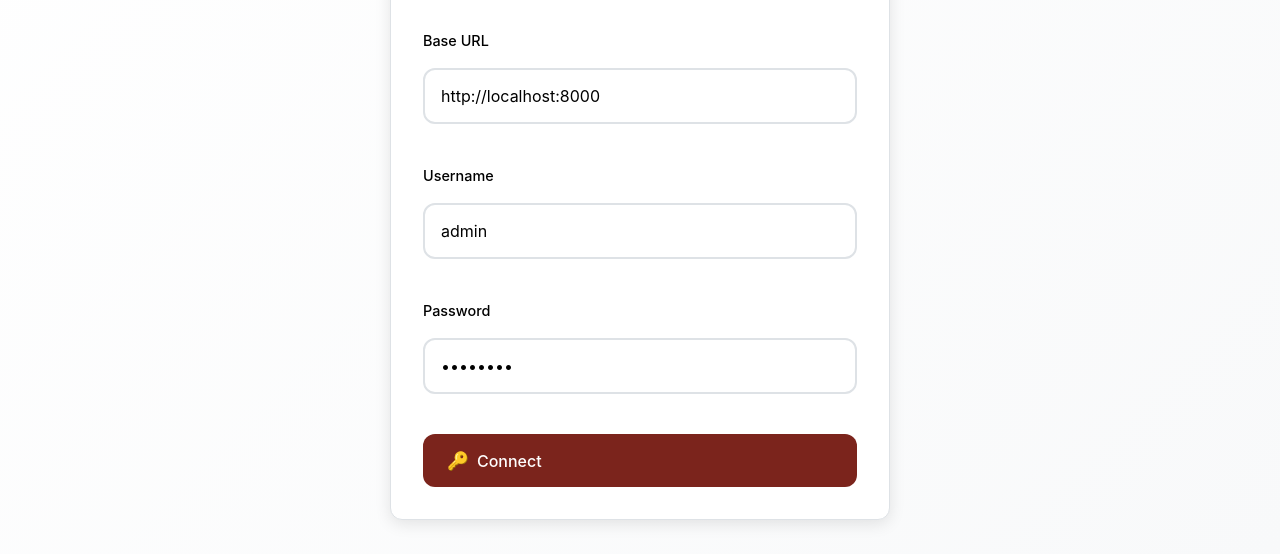
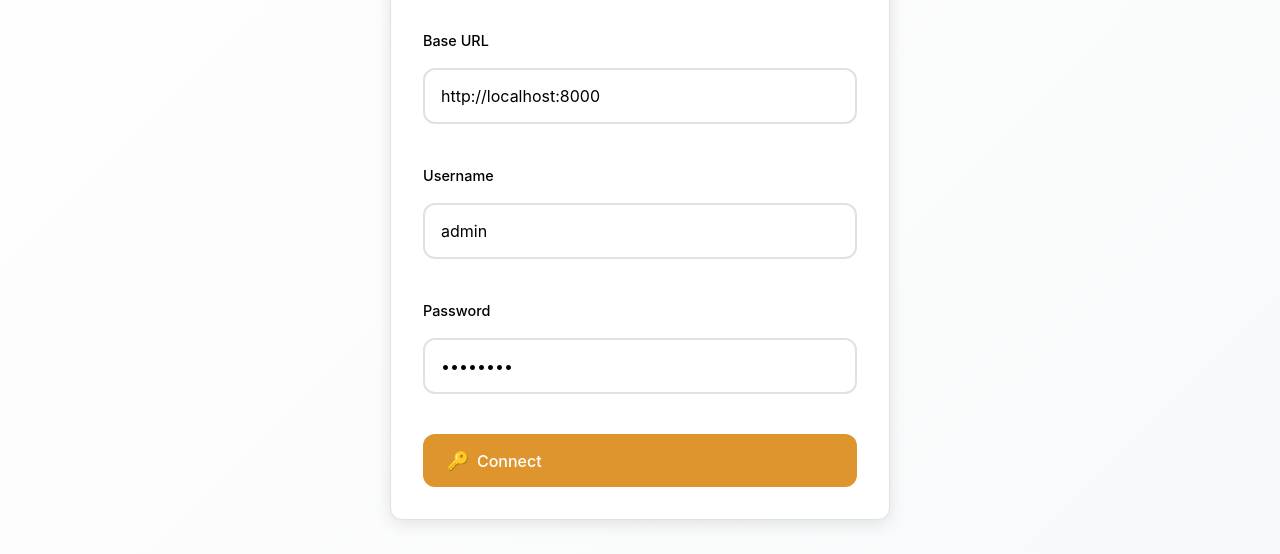
Before and after one commit to sabstarr/scim-user-provisioning-service, a plain HTML site: page frontend/index.html in a window 1280 px wide. Shown: the part 246-800 px from the top of the page. Drawn offline with Linux system fonts and the light colour scheme.

Commit message:
fix(styles): update theme colors for improved aesthetics

```diff
--- a/frontend/styles.css
+++ b/frontend/styles.css
@@ -1,18 +1,18 @@
 /* CSS Custom Properties for Theming */
 :root {
   /* Light Theme Colors */
-  --primary-color: #7b241c;
-  --secondary-color: #21618c;
+  --primary-color: #df952d;
+  --secondary-color: #8ae18a;
   --success-color: #28a745;
   --danger-color: #dc3545;
-  --warning-color: #ffc107;
-  --info-color: #17a2b8;
+  --warning-color: #8a5510;
+  --info-color: #082226;
 
   /* Background Colors */
   --bg-primary: #ffffff;
   --bg-secondary: #f8f9fa;
   --bg-tertiary: #e9ecef;
-  --bg-accent: rgba(123, 36, 28, 0.1);
+  --bg-accent: rgba(199, 93, 83, 0.1);
 
   /* Text Colors */
   --text-primary: #000000;
```
